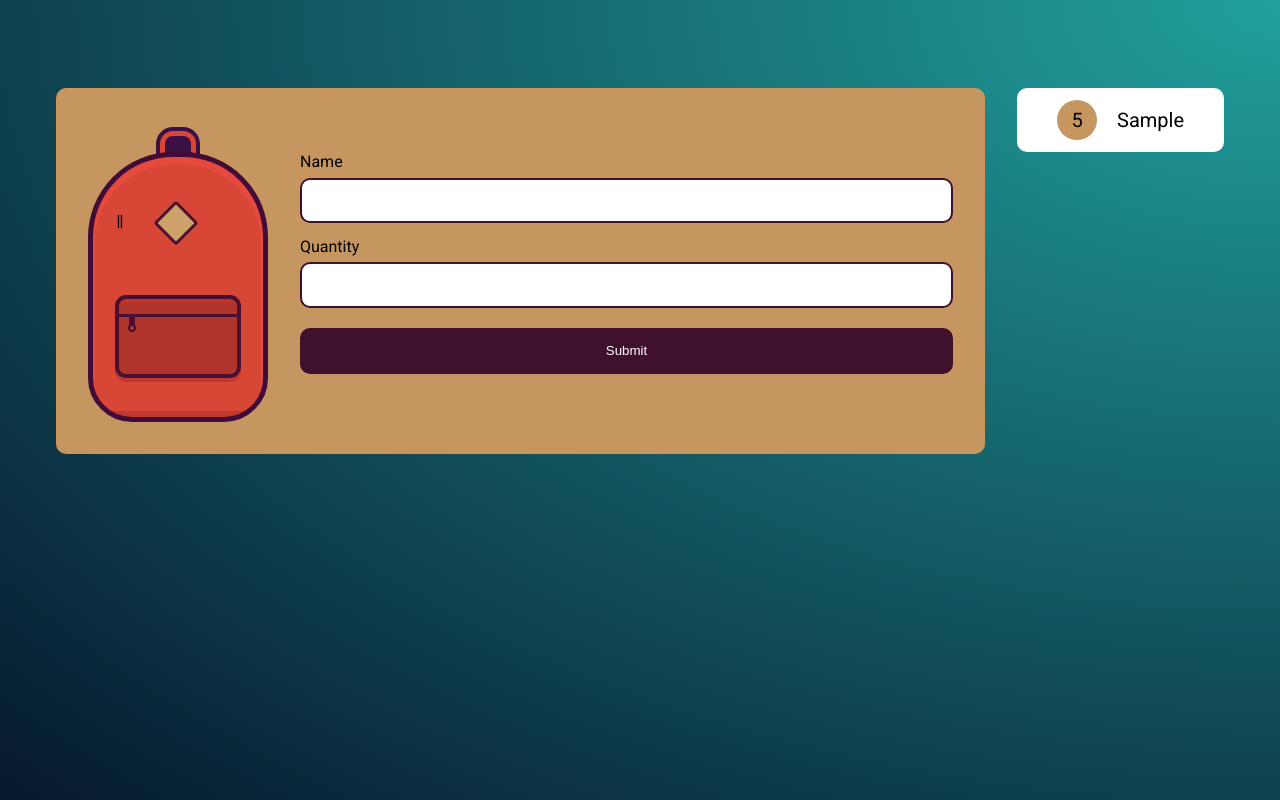
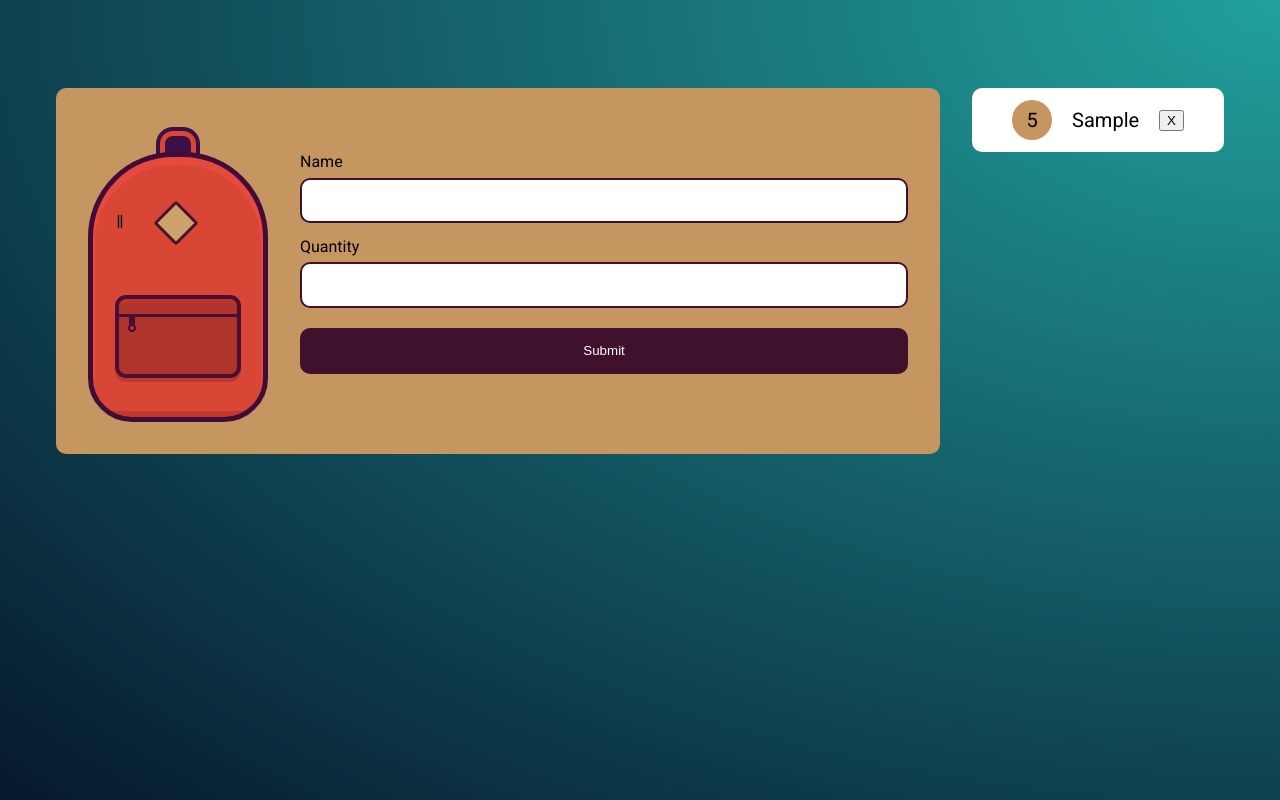
Before and after one commit to jotadagostin/Backpack_travel, a plain HTML site: page index.html in a window 1280 px wide. Both pictures are taken after typing "Sample", "5" into the empty fields and a click on the input "Submit". Drawn offline with Linux system fonts and the light colour scheme.

Commit message:
main js done

```diff
--- a/javascript/main.js
+++ b/javascript/main.js
@@ -1,43 +1,79 @@
-const form = document.getElementById("novoItem");
-const lista = document.getElementById("lista");
-const itens = JSON.parse(localStorage.getItem("itens")) || [];
+const form = document.getElementById("novoItem")
+const lista = document.getElementById("lista")
+const itens = JSON.parse(localStorage.getItem("itens")) || []
 
-itens.forEach((elemento) => {
-  criaElemento(elemento);
-});
+itens.forEach( (elemento) => {
+    criaElemento(elemento)
+} )
 
 form.addEventListener("submit", (evento) => {
-  evento.preventDefault();
+    evento.preventDefault()
 
-  const nome = evento.target.elements["nome"];
-  const quantidade = evento.target.elements["quantidade"];
+    const nome = evento.target.elements['nome']
+    const quantidade = evento.target.elements['quantidade']
 
-  const existe = itens.find((elemento) => elemento.nome === nome.value);
+    const existe = itens.find( elemento => elemento.nome === nome.value )
 
-  const itemAtual = {
-    nome: nome.value,
-    quantidade: quantidade.value,
-  };
+    const itemAtual = {
+        "nome": nome.value,
+        "quantidade": quantidade.value
+    }
 
-  criaElemento(itemAtual);
+    if (existe) {
+        itemAtual.id = existe.id
 
-  itens.push(itemAtual);
+        atualizaElemento(itemAtual)
 
-  localStorage.setItem("itens", JSON.stringify(itens));
+        itens[itens.findIndex(elemento => elemento.id === existe.id)] = itemAtual
+    } else {
+        itemAtual.id = itens[itens.length -1] ? (itens[itens.length-1]).id + 1 : 0;
 
-  nome.value = "";
-  quantidade.value = "";
-});
+        criaElemento(itemAtual)
+
+        itens.push(itemAtual)
+    }
+
+    localStorage.setItem("itens", JSON.stringify(itens))
+
+    nome.value = ""
+    quantidade.value = ""
+})
 
 function criaElemento(item) {
-  const novoItem = document.createElement("li");
-  novoItem.classList.add("item");
+    const novoItem = document.createElement("li")
+    novoItem.classList.add("item")
 
-  const numeroItem = document.createElement("strong");
-  numeroItem.innerHTML = item.quantidade;
+    const numeroItem = document.createElement("strong")
+    numeroItem.innerHTML = item.quantidade
+    numeroItem.dataset.id = item.id
+    novoItem.appendChild(numeroItem)
 
-  novoItem.appendChild(numeroItem);
-  novoItem.innerHTML += item.nome;
+    novoItem.innerHTML += item.nome
 
-  lista.appendChild(novoItem);
+    novoItem.appendChild(botaoDeleta(item.id))
+
+    lista.appendChild(novoItem)
 }
+
+function atualizaElemento(item) {
+    document.querySelector("[data-id='"+item.id+"']").innerHTML = item.quantidade
+}
+
+function botaoDeleta(id) {
+    const elementoBotao = document.createElement("button")
+    elementoBotao.innerText = "X"
+
+    elementoBotao.addEventListener("click", function() {
+        deletaElemento(this.parentNode, id)
+    })
+
+    return elementoBotao
+}
+
+function deletaElemento(tag, id) {
+    tag.remove()
+
+    itens.splice(itens.findIndex(elemento => elemento.id === id), 1)
+
+    localStorage.setItem("itens", JSON.stringify(itens))
+}
```
Also changed, not shown: index.html (+1 -1 lines).
